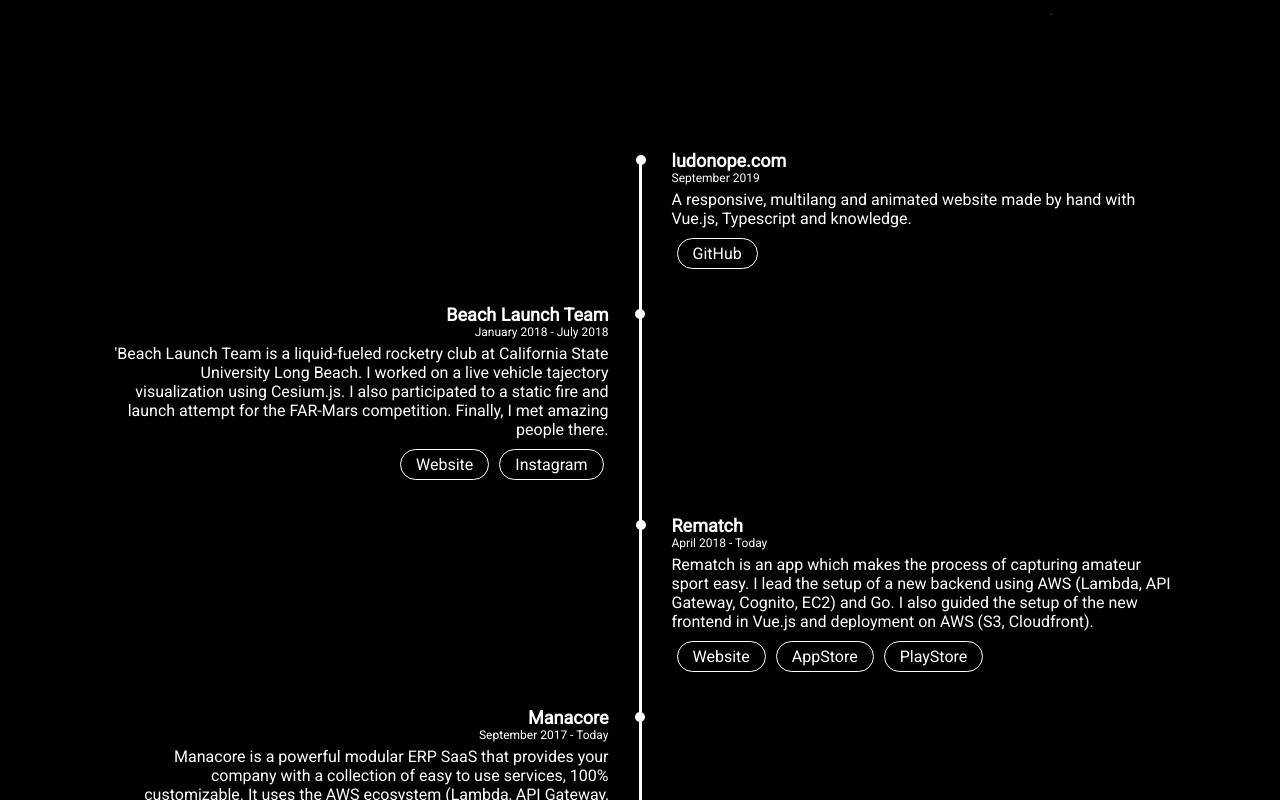
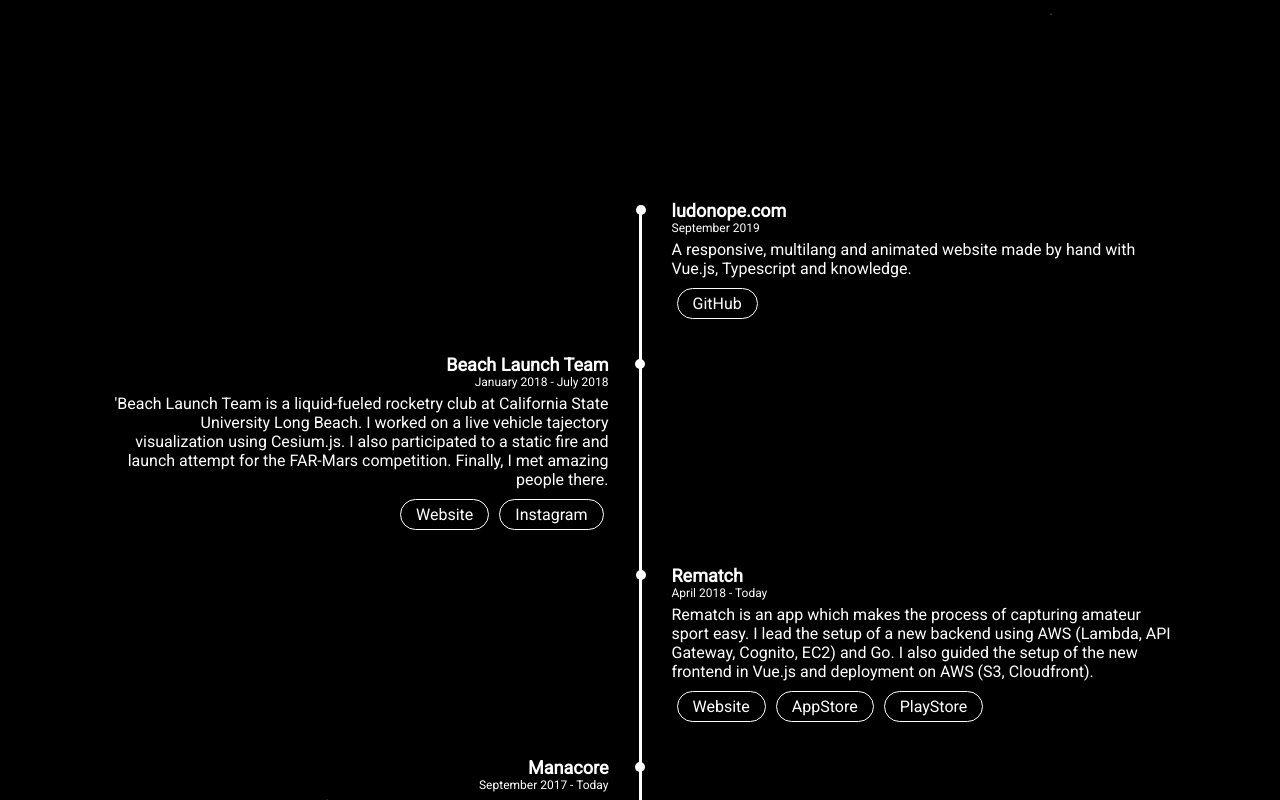
Before and after one commit to Ludonope/ludonope.com, a Vue app: page /#/ in a window 1280 px wide. Shown: the part 780-1580 px from the top of the page. Built offline with nearby package versions, Linux system fonts and the light colour scheme; what vue-mq would draw is missing.

Commit message:
Added ids for navigation

```diff
--- a/src/views/Home.vue
+++ b/src/views/Home.vue
@@ -1,7 +1,7 @@
 <template lang="pug">
   .home
-    Introduction.section
-    Projects.section
+    Introduction.section#intro
+    Projects.section#projects
 </template>
 
 <script lang="ts">
@@ -23,4 +23,8 @@
 .section {
   min-height: 100vh;
 }
+
+#projects {
+  padding-top: 50px;
+}
 </style>
```
